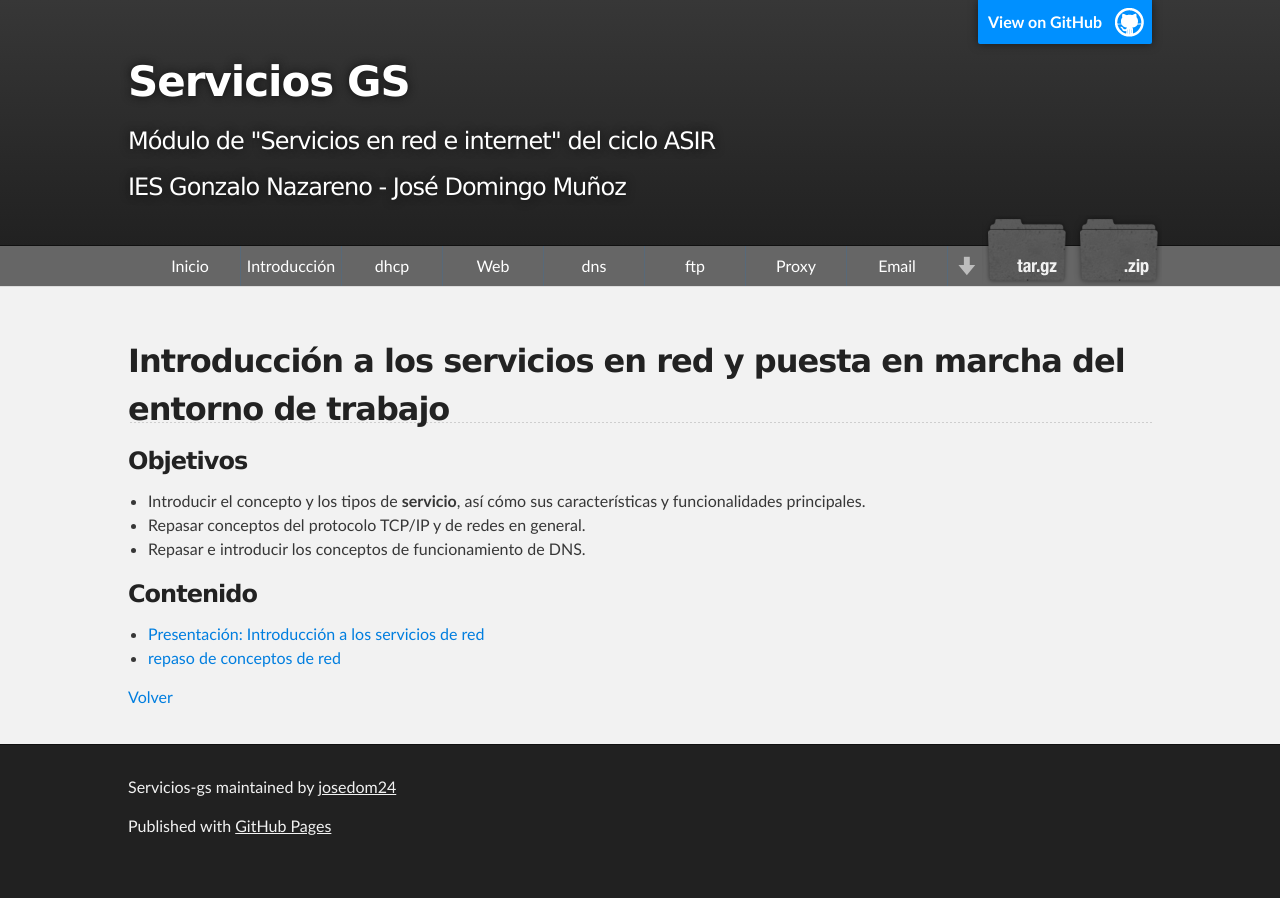
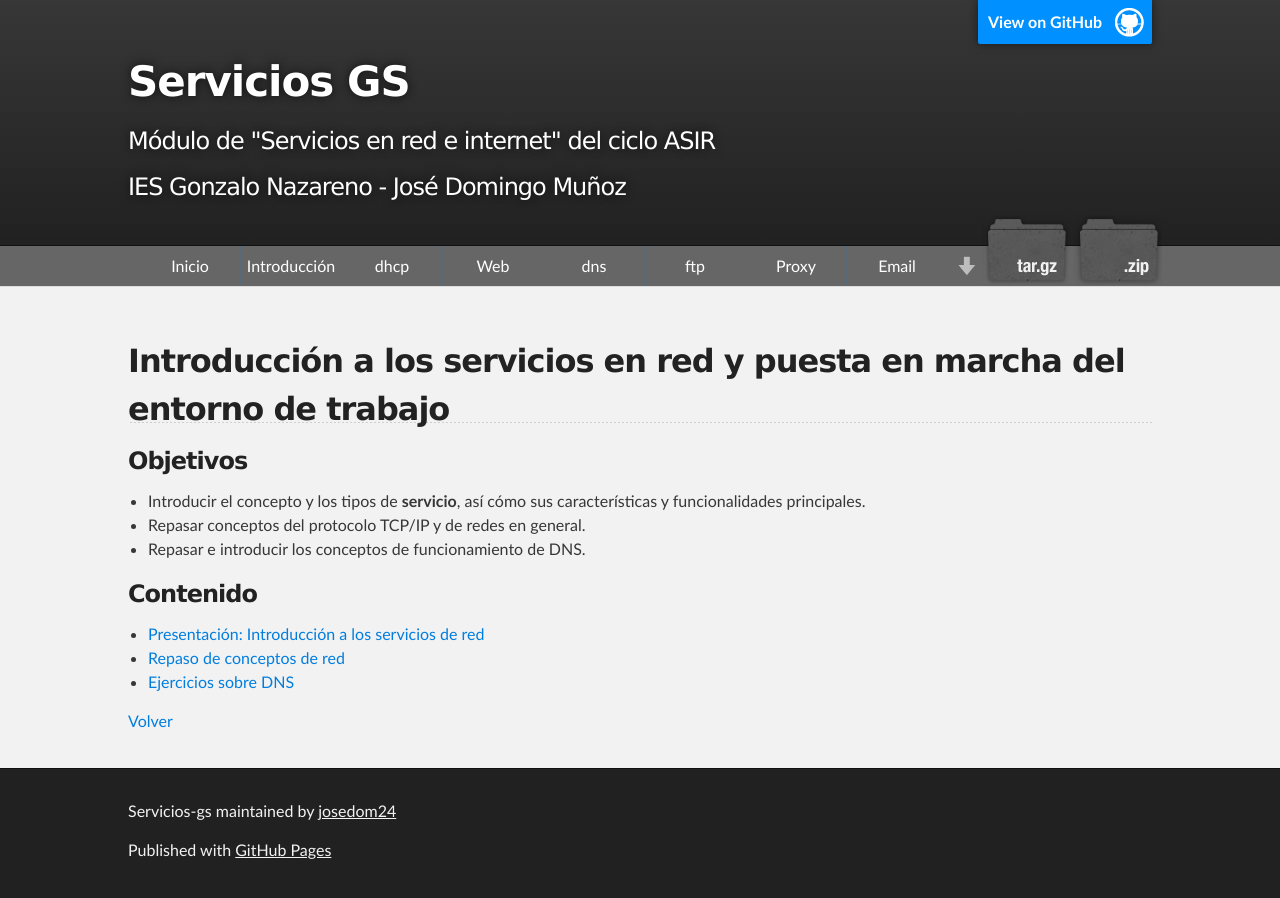
Before and after one commit to josedom24/servicios-gs, a Jekyll site: the page built from curso/u1/index.md, in a window 1280 px wide. Built offline with Jekyll 4.4.1, drawn with Linux system fonts in a browser that asks for light colours; nearby versions of some CDN libraries.

Commit message:
Sync curso/u1/index.md de master a gh-pages

```diff
--- a/curso/u1/index.md
+++ b/curso/u1/index.md
@@ -13,6 +13,7 @@ layout: index
 ### Contenido
 
 * [Presentación: Introducción a los servicios de red]()
-* [repaso de conceptos de red]()
+* [Repaso de conceptos de red](repaso)
+* [Ejercicios sobre DNS](dns)
 
 [Volver](/servicios-gs)
```
